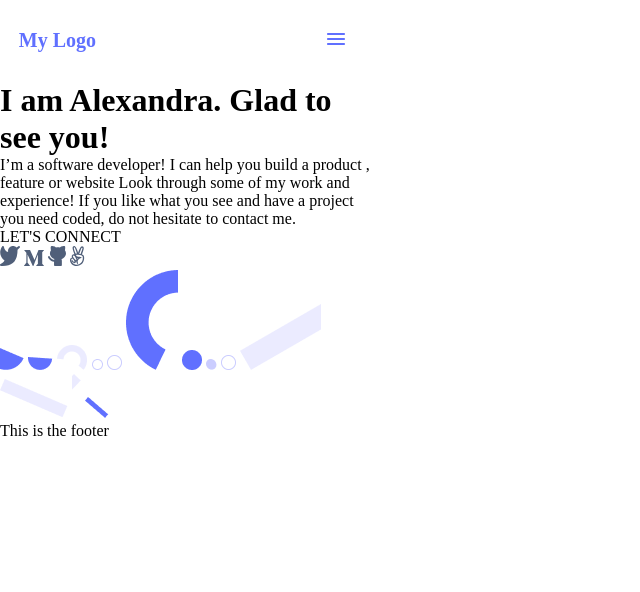
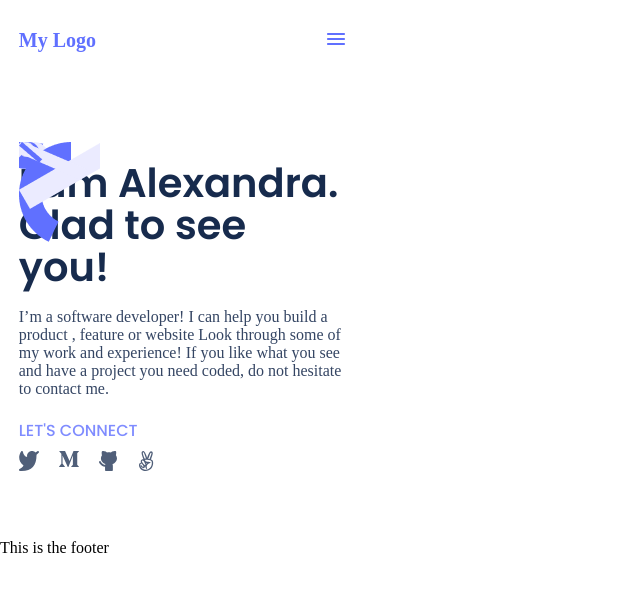
Before and after one commit to albertkantwi/side_project, a plain HTML site: page index.html in a window 1280 px wide. Shown: the whole page, without its empty margins (0-640 px from the left). Drawn offline with Linux system fonts and the light colour scheme.

Commit message:
Add basic styling to hero section

```diff
--- a/index.html
+++ b/index.html
@@ -16,7 +16,7 @@
         </nav>
     </header>
     <main>
-        <div>
+        <div class="hero">
             <h1>I am Alexandra. Glad to see you!</h1>
             <p>I’m a software developer! I can help you build a product , feature or website Look through some of my work and experience! If you like what you see and have a project you need coded, do not hesitate to contact me.</p>
             <div>
@@ -28,7 +28,6 @@
                     <a href="https://welfound.com"><img src="images/angelist.svg" alt="angelist"></a>
                 </nav>
             </div>
-            <span>
             <img src="images/Ellipse 11.png" alt="">
             <img src="images/Ellipse 12 (1).png" alt="">
             <img src="images/Ellipse 13.png" alt="">
@@ -42,8 +41,6 @@
             <img src="images/Rectangle 5.png" alt="">
             <img src="images/Rectangle 6.png" alt="">
             <img src="images/Rectangle 7 (1).png" alt="">
-                <img src="" alt="">
-            </span>
         </div>
     </main>
     <footer>
--- a/style.css
+++ b/style.css
@@ -1,4 +1,4 @@
-@import url('https://fonts.googleapis.com/css2?family=Poppins:wght@400;600&display=swap');
+@import url('https://fonts.googleapis.com/css2?family=Poppins:wght@400;wght@500;wght@600;700&display=swap');
 
 :root {
     --big-text: #172b4d;
@@ -31,5 +31,55 @@ header {
 header h4 {
     color: var(--bg2);
     font-size: 20px;
+    font-weight: 700;
+}
+
+.hero {
+    display: flex;
+    flex-direction: column;
+    padding: 60px 5%;
+    position: relative;
+}
+
+h1 {
+    font-family: var(--font);
+    color: var(--big-text);
+    font-size: 40px;
     font-weight: 600;
 }
+
+.hero h1 {
+    width: 327px;
+    line-height: 42px;
+    padding: 20px 0;
+}
+
+p {
+    font-weight: var(--font);
+    font-size: 16px;
+    color: var(--small-text);
+}
+
+.hero div {
+    display: flex;
+    flex-direction: column;
+    padding: 20px 0;
+}
+
+.hero div span {
+    font-family: var(--font);
+    color: #7F8CFF;
+    font-weight: 500;
+    font-size: 16px;
+}
+
+.hero div nav{
+    display: flex;
+    width: 120px;
+    justify-content: space-between;
+    padding: 8px 0;
+}
+
+.hero img {
+    position: absolute;
+}
```
Lines whose indentation alone changed are shown as unchanged.
